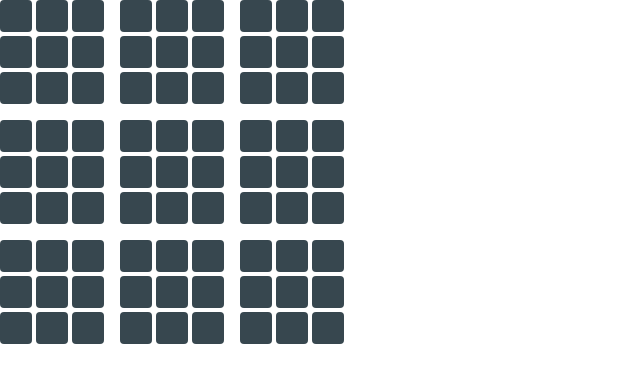
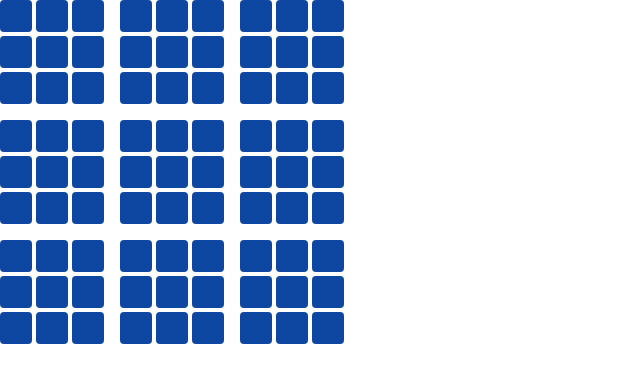
Before and after one commit to MaxRandle/Alpha-Tac, a React (Create React App) app: page / in a window 1280 px wide. Shown: the top 382 px of the page, without its empty margins (0-640 px from the left). Built offline with nearby package versions, Linux system fonts and the light colour scheme.

Commit message:
add victory logic

```diff
--- a/package.json
+++ b/package.json
@@ -43,7 +43,6 @@
     ]
   },
   "devDependencies": {
-    "@types/styled-components": "^5.1.25",
-    "tailwindcss": "^3.1.2"
+    "@types/styled-components": "^5.1.25"
   }
 }
--- a/src/App.tsx
+++ b/src/App.tsx
@@ -1,18 +1,17 @@
 import { MegaBoard } from "./components/MegaBoard";
 import { Board } from "./components/Board";
-import { Tile } from "./components/Tile";
+import GameStateContextProvider from "./contexts/GameStateContext/GameStateContext";
+import { Index } from "./contexts/GameStateContext";
 
 function App() {
   return (
-    <MegaBoard>
-      {[...Array(9)].map((_board, boardIndex) => (
-        <Board key={boardIndex}>
-          {[...Array(9)].map((_tile, tileIndex) => (
-            <Tile key={tileIndex} board={boardIndex} tile={tileIndex} />
-          ))}
-        </Board>
-      ))}
-    </MegaBoard>
+    <GameStateContextProvider>
+      <MegaBoard>
+        {[...Array(9)].map((_board, boardIndex) => (
+          <Board key={boardIndex} index={boardIndex as Index} />
+        ))}
+      </MegaBoard>
+    </GameStateContextProvider>
   );
 }
 
--- a/src/components/Board.tsx
+++ b/src/components/Board.tsx
@@ -1,16 +1,69 @@
-import { ReactNode } from "react";
+import { IoMdClose, IoMdRadioButtonOff } from "react-icons/io";
+import { BiMinus } from "react-icons/bi";
 import styled from "styled-components";
+import {
+  Index,
+  Token,
+  useGameStateContext,
+} from "../contexts/GameStateContext";
+import { Tile } from "./Tile";
 
 interface IBoardProps extends React.HTMLAttributes<HTMLDivElement> {
-  children: ReactNode;
+  index: Index;
 }
 
-const StyledDiv = styled.div`
+const StyledBoard = styled.div`
   display: grid;
   grid-template-columns: 1fr 1fr 1fr;
   grid-gap: 4px;
 `;
 
-export const Board: React.FC<IBoardProps> = ({ children, ...props }) => {
-  return <StyledDiv {...props}>{children}</StyledDiv>;
+const StyledVictoryBoard = styled.div`
+  background-color: var(--tile-bg);
+  border-radius: 4px;
+  position: relative;
+
+  & > * {
+    position: absolute;
+    top: 50%;
+    left: 50%;
+    transform: translate(-50%, -50%);
+  }
+`;
+
+export const Board: React.FC<IBoardProps> = ({ index, ...props }) => {
+  const { gameState } = useGameStateContext();
+
+  const BOARD_VICTORY = gameState.localVictories[index];
+
+  // {BOARD_VICTORY === Token.unplayed ? (
+  //   ) : BOARD_VICTORY === Token.agent ? (
+  //     <StyledVictoryBoard></StyledVictoryBoard>
+  //   ) : null}
+
+  if (BOARD_VICTORY === Token.unplayed) {
+    return (
+      <StyledBoard {...props}>
+        {[...Array(9)].map((_tile, tileIndex) => (
+          <Tile
+            key={tileIndex}
+            board={index as Index}
+            tile={tileIndex as Index}
+          />
+        ))}
+      </StyledBoard>
+    );
+  }
+
+  return (
+    <StyledVictoryBoard>
+      {BOARD_VICTORY === Token.agent ? (
+        <IoMdRadioButtonOff color="white" size={52} />
+      ) : BOARD_VICTORY === Token.player ? (
+        <IoMdClose color="red" size={56} />
+      ) : BOARD_VICTORY === Token.draw ? (
+        <BiMinus color="#78909c" size={60} />
+      ) : null}
+    </StyledVictoryBoard>
+  );
 };
--- a/src/components/MegaBoard.tsx
+++ b/src/components/MegaBoard.tsx
@@ -8,6 +8,7 @@ interface IMegaBoardProps extends React.HTMLAttributes<HTMLDivElement> {
 const StyledDiv = styled.div`
   display: inline-grid;
   grid-template-columns: 1fr 1fr 1fr;
+  grid-template-rows: 1fr 1fr 1fr;
   grid-gap: 16px;
 `;
 
--- a/src/components/Tile.tsx
+++ b/src/components/Tile.tsx
@@ -1,13 +1,18 @@
-import styled from "styled-components";
+import styled, { css } from "styled-components";
 import { IoMdClose, IoMdRadioButtonOff } from "react-icons/io";
+import {
+  Index,
+  isMoveLegal,
+  Token,
+  useGameStateContext,
+} from "../contexts/GameStateContext";
 
 interface ITileProps extends React.HTMLAttributes<HTMLButtonElement> {
-  token?: "x" | "o";
-  tile: number;
-  board: number;
+  tile: Index;
+  board: Index;
 }
 
-const StyledTile = styled.button`
+const StyledTile = styled.button<{ isLegal?: boolean }>`
   background: none;
   color: inherit;
   border: none;
@@ -15,20 +20,54 @@ const StyledTile = styled.button`
   font: inherit;
   cursor: pointer;
   user-select: none;
+  position: relative;
 
   background-color: var(--tile-bg);
   width: 32px;
   height: 32px;
   border-radius: 4px;
+
+  & > * {
+    position: absolute;
+    top: 50%;
+    left: 50%;
+    transform: translate(-50%, -50%);
+  }
+
+  ${({ isLegal }) =>
+    isLegal
+      ? css`
+          background-color: var(--tile-legal-bg);
+          &:hover {
+            background-color: var(--tile-hover-bg);
+          }
+        `
+      : ""}
+
+  &:disabled {
+    cursor: default;
+  }
 `;
 
-export const Tile: React.FC<ITileProps> = ({ token, ...props }) => {
+export const Tile: React.FC<ITileProps> = ({ tile, board, ...props }) => {
+  const { gameState, playMove } = useGameStateContext();
+
+  const IS_LEGAL = isMoveLegal(gameState, { tile, board });
+  const IS_PLAYER_TURN = gameState.turn === Token.player;
+
+  const TOKEN: Token = gameState.megaBoard[board][tile];
+
   return (
-    <StyledTile {...props}>
-      {token === "o" ? (
-        <IoMdRadioButtonOff />
-      ) : token === "x" ? (
-        <IoMdClose />
+    <StyledTile
+      isLegal={IS_LEGAL && IS_PLAYER_TURN}
+      disabled={!IS_LEGAL || !IS_PLAYER_TURN}
+      onClick={() => playMove({ tile, board })}
+      {...props}
+    >
+      {TOKEN === Token.agent ? (
+        <IoMdRadioButtonOff color="white" size={26} />
+      ) : TOKEN === Token.player ? (
+        <IoMdClose color="red" size={28} />
       ) : null}
     </StyledTile>
   );
--- a/src/contexts/GameStateContext/GameStateContext.tsx
+++ b/src/contexts/GameStateContext/GameStateContext.tsx
@@ -1,6 +1,27 @@
-import { createContext, ReactNode, useState } from "react";
-import { INITIAL_GAME_STATE, applyMoveToGameState } from "./helpers";
-import { GameState, Move } from "./types";
+import {
+  createContext,
+  ReactNode,
+  useContext,
+  useEffect,
+  useState,
+} from "react";
+import {
+  INITIAL_GAME_STATE,
+  applyMoveToGameState,
+  getRandomMove,
+} from "./helpers";
+import { GameState, Move, Token } from "./types";
+
+interface IGameStateContext {
+  gameState: GameState;
+  playMove: (move: Move) => void;
+}
+
+const GameStateContext = createContext<IGameStateContext>({
+  gameState: INITIAL_GAME_STATE,
+  playMove: (move) => console.log(move),
+});
+export const useGameStateContext = () => useContext(GameStateContext);
 
 const GameStateContextProvider = ({ children }: { children: ReactNode }) => {
   const [gameState, setGameState] = useState<GameState>(INITIAL_GAME_STATE);
@@ -12,7 +33,12 @@ const GameStateContextProvider = ({ children }: { children: ReactNode }) => {
 
   const context = { gameState, playMove };
 
-  const GameStateContext = createContext(context);
+  useEffect(() => {
+    // plays on behalf of the agent
+    if (gameState.turn === Token.agent && gameState.victor === Token.unplayed) {
+      playMove(getRandomMove(gameState));
+    }
+  }, [gameState]);
 
   return (
     <GameStateContext.Provider value={context}>
--- a/src/contexts/GameStateContext/helpers.ts
+++ b/src/contexts/GameStateContext/helpers.ts
@@ -202,3 +202,9 @@ export const isMoveLegal = (gameState: GameState, move: Move): boolean => {
       gameState.localVictories[gameState.lastMove.tile] !== Token.unplayed) // the board in the position of the lastMove tile position is won
   );
 };
+
+export const getRandomMove = (gameState: GameState) => {
+  const legalMoves = getLegalMoves(gameState);
+  const randomMove = legalMoves[Math.floor(Math.random() * legalMoves.length)];
+  return randomMove;
+};
--- a/src/index.css
+++ b/src/index.css
@@ -1,9 +1,11 @@
-@tailwind base;
-@tailwind components;
-@tailwind utilities;
-
 :root {
   --tile-bg: #37474f;
+  --tile-legal-bg: #0d47a1;
+  --tile-hover-bg: #1e88e5;
+
+  --body-color: white;
+
+  --draw-color: #78909c;
 }
 
 body {
@@ -14,6 +16,8 @@ body {
     sans-serif;
   -webkit-font-smoothing: antialiased;
   -moz-osx-font-smoothing: grayscale;
+
+  color: var(--body-color);
 }
 
 code {
--- a/tailwind.config.js
+++ /dev/null
@@ -1,8 +0,0 @@
-/** @type {import('tailwindcss').Config} */
-module.exports = {
-  content: [],
-  theme: {
-    extend: {},
-  },
-  plugins: [],
-}
```
Also changed, not shown: 1 other file (tests, documents, lock files or other folders).
